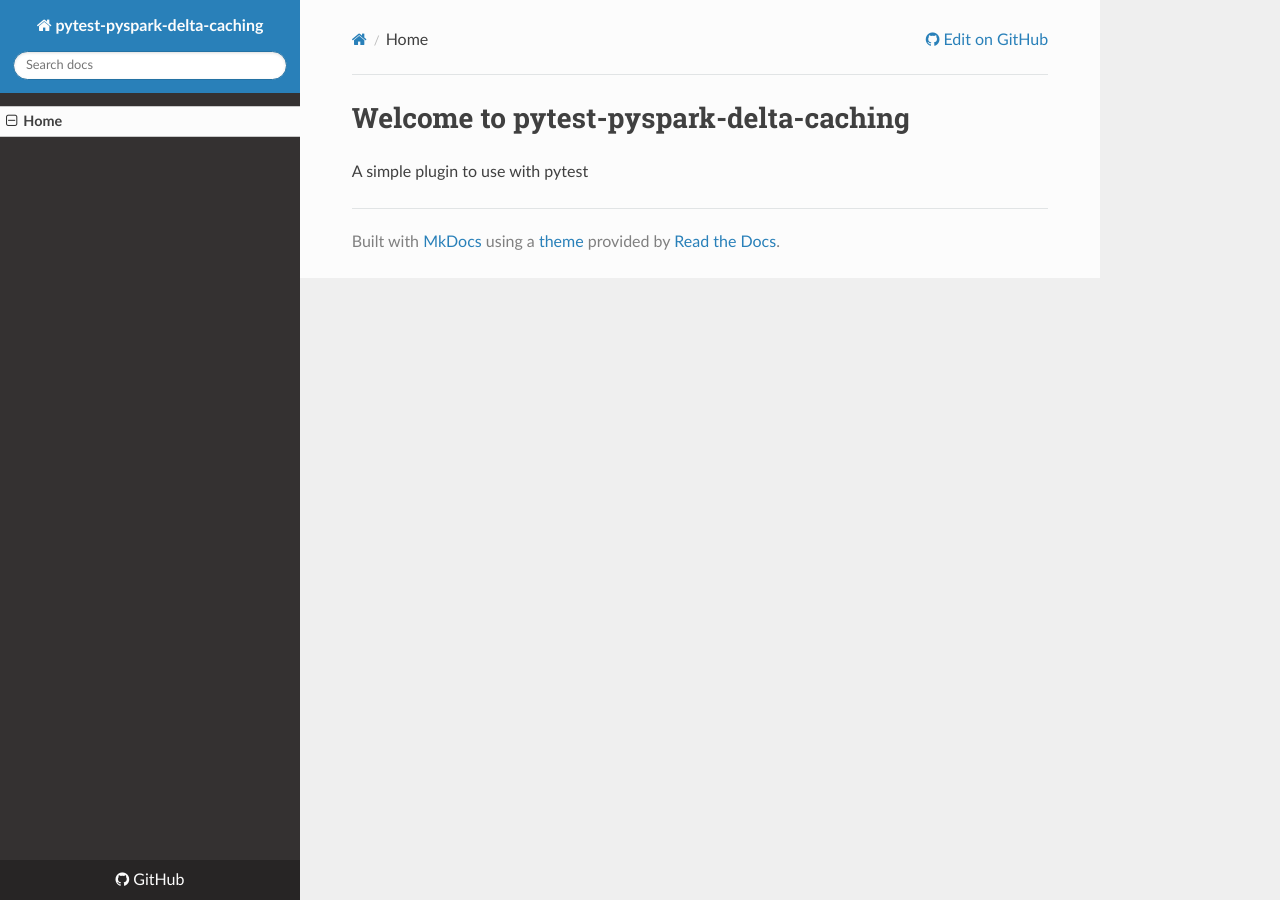
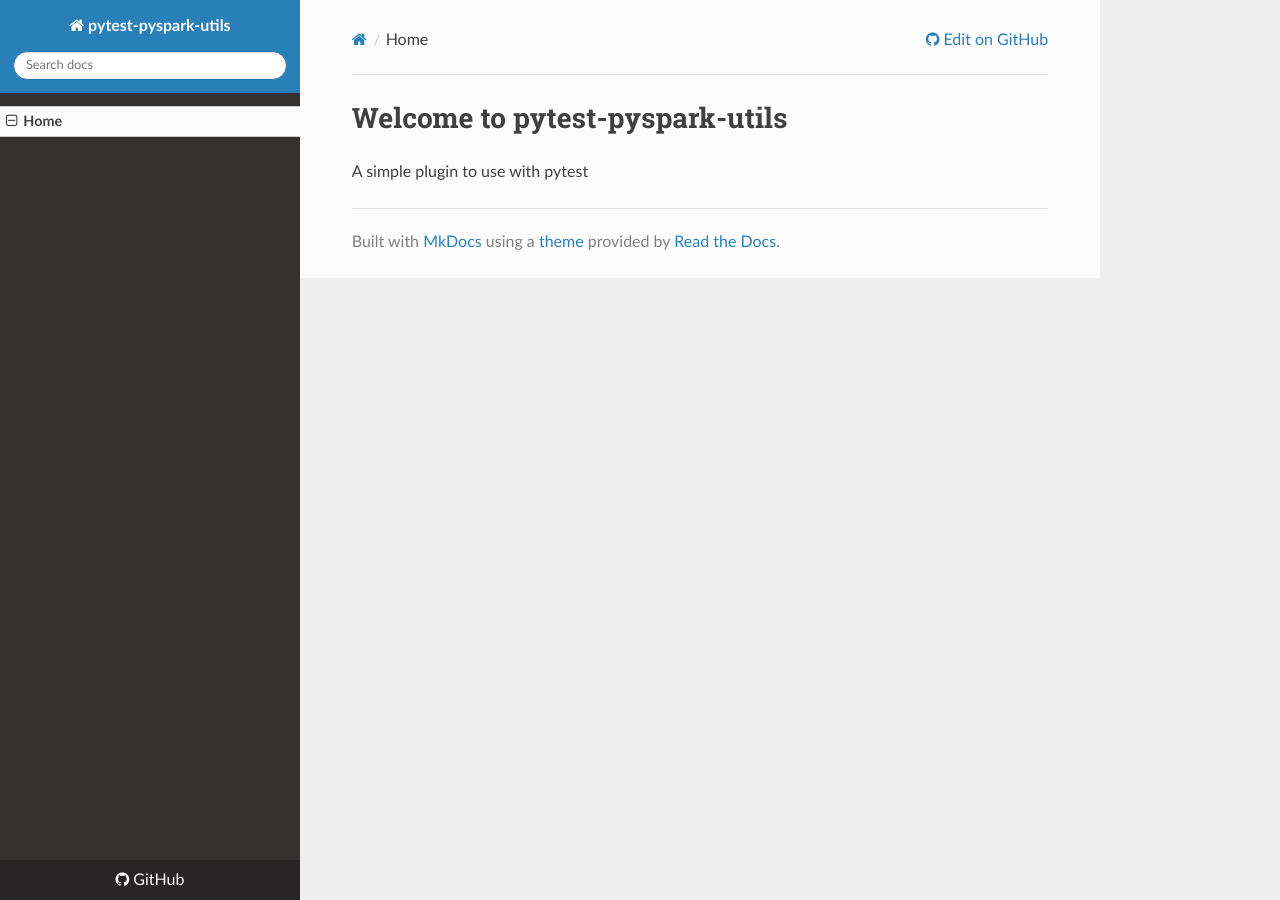
Before and after one commit to avolok/pytest-pyspark-utils, an MkDocs documentation site: the page built from docs/index.md, in a window 1280 px wide. Built offline with MkDocs 1.6.1, drawn with Linux system fonts in a browser that asks for light colours; nearby versions of some CDN libraries; old or Windows-style settings are respelled for this version of MkDocs.

Commit message:
Rename project from pytest-pyspark-delta-caching to pytest-pyspark-utils across all files and documentation

```diff
--- a/docs/index.md
+++ b/docs/index.md
@@ -1,3 +1,3 @@
-# Welcome to pytest-pyspark-delta-caching
+# Welcome to pytest-pyspark-utils
 
 A simple plugin to use with pytest
--- a/mkdocs.yml
+++ b/mkdocs.yml
@@ -1,10 +1,10 @@
-site_name: pytest-pyspark-delta-caching
+site_name: pytest-pyspark-utils
 site_description: A simple plugin to use with pytest
 site_author: Alex Volok
 
 theme: readthedocs
 
-repo_url: https://github.com/avolok/pytest-pyspark-delta-caching
+repo_url: https://github.com/avolok/pytest-pyspark-utils
 
 pages:
 - Home: index.md
--- a/pyproject.toml
+++ b/pyproject.toml
@@ -5,7 +5,7 @@ requires = [
 build-backend = "setuptools.build_meta"
 
 [project]
-name = "pytest-pyspark-delta-caching"
+name = "pytest-pyspark-utils"
 description = "A simple plugin to use with pytest"
 version = "0.1.0"
 readme = "README.rst"
@@ -45,9 +45,9 @@ dev=[
 
 [project.optional-dependencies]
 [project.urls]
-Repository = "https://github.com/avolok/pytest-pyspark-delta-caching"
+Repository = "https://github.com/avolok/pytest-pyspark-utils"
 [project.entry-points.pytest11]
-pyspark-delta-caching = "pytest_pyspark_delta_caching.plugin"
+pyspark-utils = "pytest_pyspark_utils.plugin"
 
 [tool.pytest.ini_options]
 delta_jar = "io.delta:delta-spark_2.13:4.0.1"
--- a/src/pytest_pyspark_utils/__init__.py
+++ b/src/pytest_pyspark_utils/__init__.py
@@ -1,4 +1,4 @@
-from pytest_pyspark_delta_caching.plugin import TableConfig, DeltaTablesResult
-from pytest_pyspark_delta_caching.delta_caching import DeltaCaching
+from pytest_pyspark_utils.plugin import TableConfig, DeltaTablesResult
+from pytest_pyspark_utils.delta_caching import DeltaCaching
 
 __all__ = ["TableConfig", "DeltaTablesResult", "DeltaCaching"]
```
Also changed, not shown: README.md (+5 -5 lines), 5 other files.
